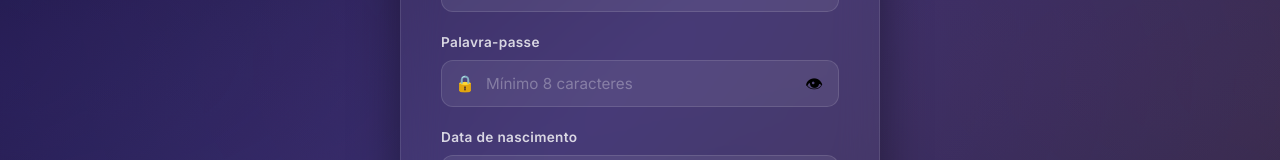
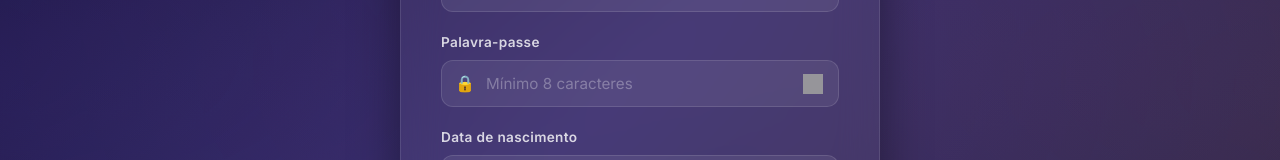
Before and after one commit to Rodrigo-Frutuoso/Projeto-PSI, an Angular app in the folder frontend/: page /register in a window 1280 px wide. Shown: the part 365-525 px from the top of the page. Built offline with nearby package versions, Linux system fonts and the light colour scheme; grey boxes are pictures that could not be loaded.

Commit message:
olho corrigido

```diff
--- a/frontend/src/app/components/login/login.css
+++ b/frontend/src/app/components/login/login.css
@@ -191,10 +191,22 @@
   background: none;
   border: none;
   cursor: pointer;
-  font-size: 1.1rem;
+  display: flex;
+  align-items: center;
+  justify-content: center;
   padding: 4px;
-  line-height: 1;
   z-index: 1;
+}
+
+.toggle-password-icon {
+  width: 20px;
+  height: 20px;
+  display: block;
+  opacity: 0.9;
+}
+
+.toggle-password:hover .toggle-password-icon {
+  opacity: 1;
 }
 
 .field-errors {
--- a/frontend/src/app/components/login/login.html
+++ b/frontend/src/app/components/login/login.html
@@ -53,8 +53,19 @@
             placeholder="A tua palavra-passe"
             [class.input-error]="password?.invalid && password?.touched"
           />
-          <button type="button" class="toggle-password" (click)="togglePasswordVisibility()">
-            {{ showPassword ? '🙈' : '👁' }}
+          <button
+            type="button"
+            class="toggle-password"
+            (click)="togglePasswordVisibility()"
+            [attr.aria-label]="showPassword ? 'Ocultar palavra-passe' : 'Mostrar palavra-passe'"
+          >
+            <img
+              class="toggle-password-icon"
+              [src]="showPassword ? 'https://www.gstatic.com/images/icons/material/system/2x/visibility_off_white_24dp.png' : 'https://www.gstatic.com/images/icons/material/system/2x/visibility_white_24dp.png'"
+              [alt]="showPassword ? 'Ocultar palavra-passe' : 'Mostrar palavra-passe'"
+              width="20"
+              height="20"
+            />
           </button>
         </div>
         @if (password?.touched && password?.invalid) {
--- a/frontend/src/app/components/register/register.css
+++ b/frontend/src/app/components/register/register.css
@@ -240,10 +240,22 @@
   background: none;
   border: none;
   cursor: pointer;
-  font-size: 1.1rem;
+  display: flex;
+  align-items: center;
+  justify-content: center;
   padding: 4px;
-  line-height: 1;
   z-index: 1;
+}
+
+.toggle-password-icon {
+  width: 20px;
+  height: 20px;
+  display: block;
+  opacity: 0.9;
+}
+
+.toggle-password:hover .toggle-password-icon {
+  opacity: 1;
 }
 
 /* Field Errors */
--- a/frontend/src/app/components/register/register.html
+++ b/frontend/src/app/components/register/register.html
@@ -85,8 +85,19 @@
           <input [type]="showPassword ? 'text' : 'password'" id="password" formControlName="password" class="form-input"
             placeholder="Mínimo 8 caracteres" [class.input-error]="password?.invalid && password?.touched"
             [class.input-success]="password?.valid && password?.touched" />
-          <button type="button" class="toggle-password" (click)="togglePasswordVisibility()">
-            {{ showPassword ? '🙈' : '👁' }}
+          <button
+            type="button"
+            class="toggle-password"
+            (click)="togglePasswordVisibility()"
+            [attr.aria-label]="showPassword ? 'Ocultar palavra-passe' : 'Mostrar palavra-passe'"
+          >
+            <img
+              class="toggle-password-icon"
+              [src]="showPassword ? 'https://www.gstatic.com/images/icons/material/system/2x/visibility_off_white_24dp.png' : 'https://www.gstatic.com/images/icons/material/system/2x/visibility_white_24dp.png'"
+              [alt]="showPassword ? 'Ocultar palavra-passe' : 'Mostrar palavra-passe'"
+              width="20"
+              height="20"
+            />
           </button>
         </div>
         @if (password?.touched && password?.invalid) {
```
